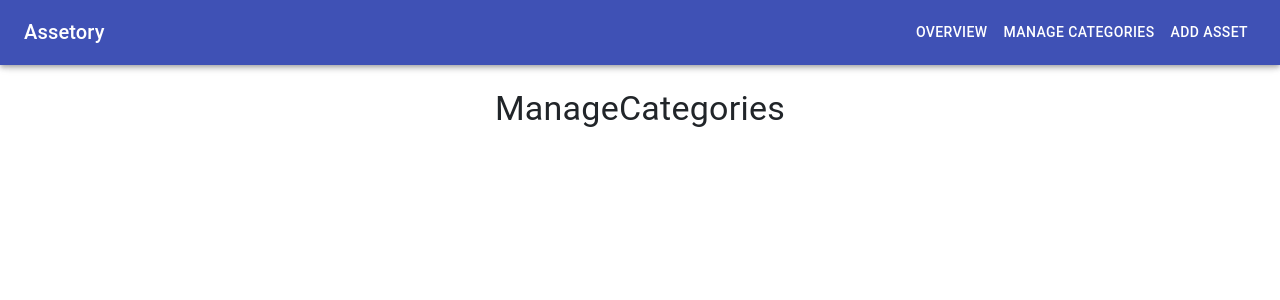
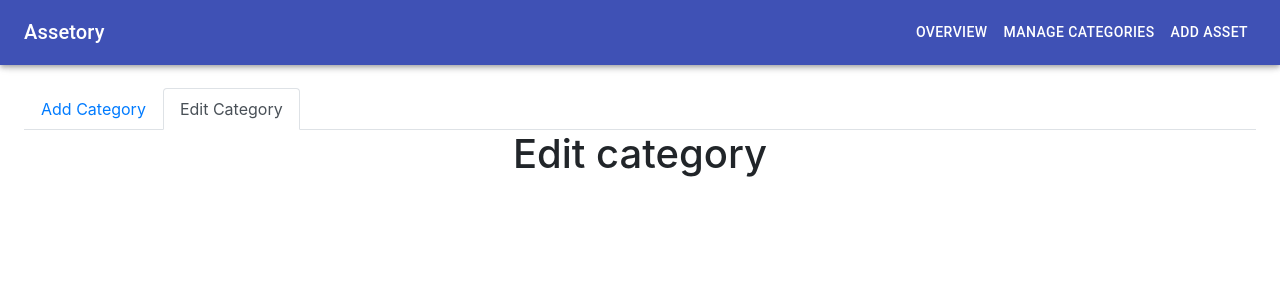
Before and after one commit to lukkulig/Assetory-React, a React (Create React App) app: page /manage-categories in a window 1280 px wide. Shown: the top 300 px of the page. Built offline with nearby package versions, Linux system fonts and the light colour scheme.

Commit message:
prepare basic components structure

```diff
--- /dev/null
+++ b/src/Components/AddCategory.js
@@ -0,0 +1,22 @@
+import React from "react";
+import * as PropTypes from "prop-types";
+import {withStyles} from "@material-ui/core";
+
+const styles = theme => ({
+    root: {},
+    content: {
+        textAlign: 'center',
+        padding: theme.spacing.unit * 3,
+    }
+});
+
+class AddCategory extends React.Component {
+    render() {
+        const {classes} = this.props;
+        return (
+            <h1>Add Category</h1>
+        );
+    }
+}
+
+export default withStyles(styles)(AddCategory)
--- /dev/null
+++ b/src/Components/EditCategory.js
@@ -0,0 +1,22 @@
+import React from "react";
+import * as PropTypes from "prop-types";
+import {withStyles} from "@material-ui/core";
+
+const styles = theme => ({
+    root: {},
+    content: {
+        textAlign: 'center',
+        padding: theme.spacing.unit * 3,
+    }
+});
+
+class EditCategory extends React.Component {
+    render() {
+        const {classes} = this.props;
+        return (
+            <h1>Edit category</h1>
+        );
+    }
+}
+
+export default withStyles(styles)(EditCategory)
--- a/src/Components/ManageCategories.js
+++ b/src/Components/ManageCategories.js
@@ -2,6 +2,10 @@ import React from "react";
 import Typography from "@material-ui/core/Typography";
 import * as PropTypes from "prop-types";
 import {withStyles} from "@material-ui/core";
+import Tabs from 'react-bootstrap/Tabs'
+import Tab from 'react-bootstrap/Tab'
+import AddCategory from './AddCategory'
+import EditCategory from "./EditCategory";
 
 const styles = theme => ({
     root: {},
@@ -17,9 +21,14 @@ class ManageCategories extends React.Component {
         return (
             <div className={classes.root}>
                 <div className={classes.content}>
-                    <Typography variant="h4" gutterBottom>
-                        ManageCategories
-                    </Typography>
+                    <Tabs defaultActiveKey="editCategory" id="categoryActions">
+                        <Tab eventKey="addCategory" title="Add Category">
+                            <AddCategory/>
+                        </Tab>
+                        <Tab eventKey="editCategory" title="Edit Category">
+                            <EditCategory/>
+                        </Tab>
+                    </Tabs>
                 </div>
             </div>
         );
```
Also changed, not shown: package.json (+4 -3 lines), 1 other file (tests, documents, lock files or other folders).
